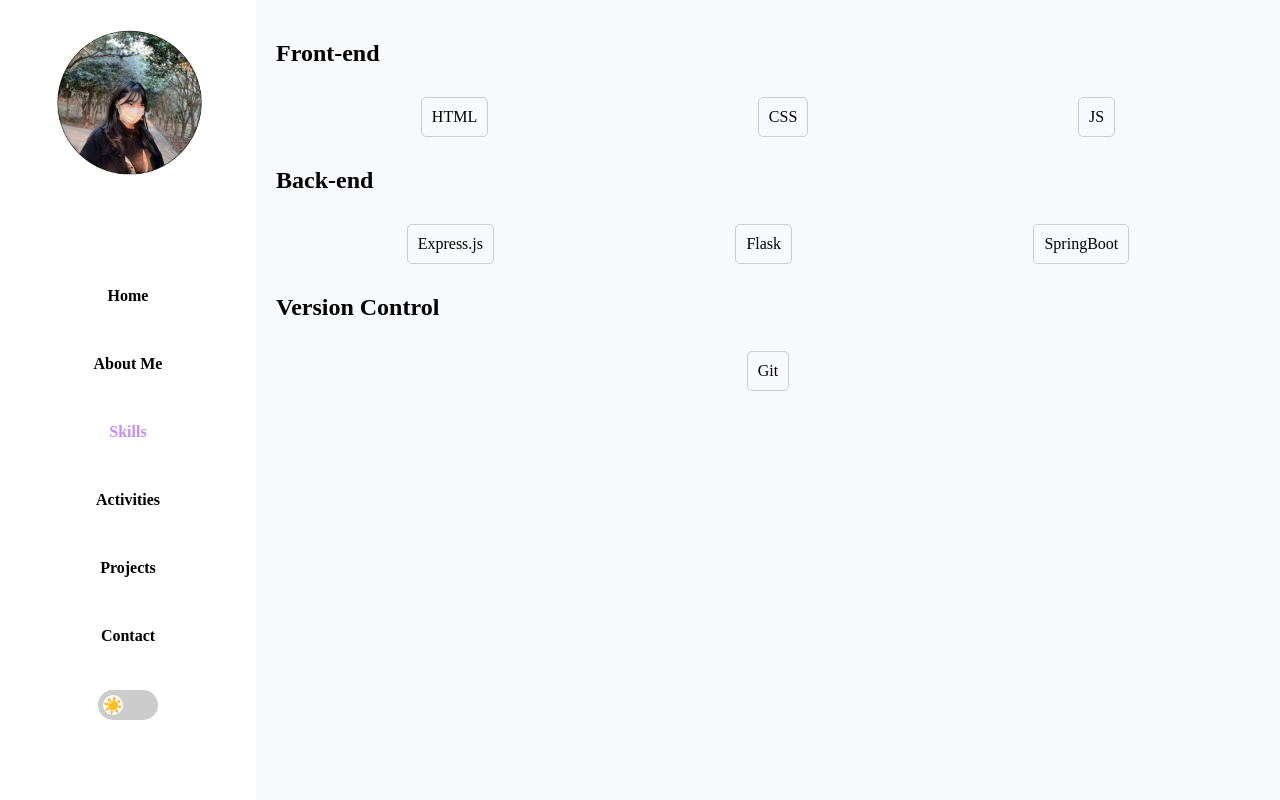
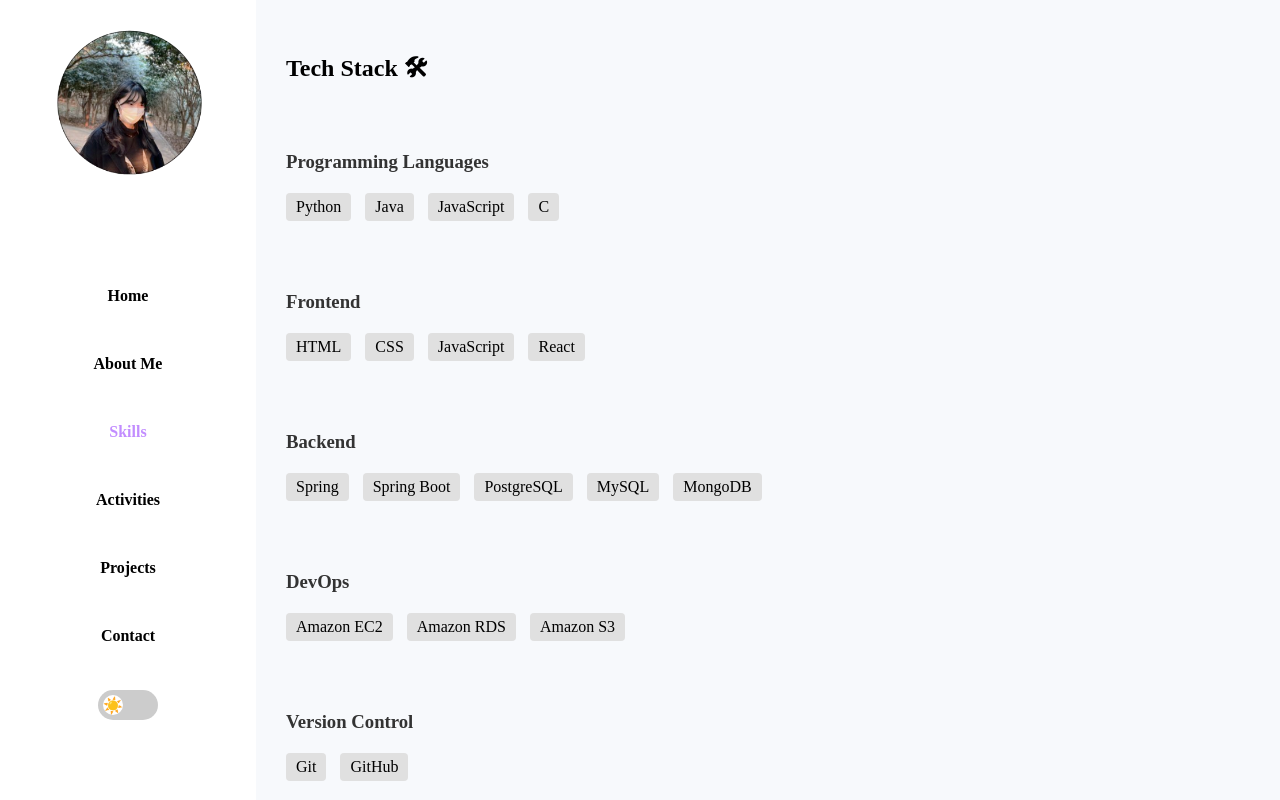
Before and after one commit to kgy1008/web_programming, a plain HTML site: page html/skills.html in a window 1280 px wide. Drawn offline with Linux system fonts and the light colour scheme.

Commit message:
다크모드적용 문제 해결

```diff
--- a/css/about.css
+++ b/css/about.css
@@ -67,6 +67,7 @@ body, html {
     height: auto;
 }
 
+
 .about-content {
     margin-left: 20%;
     width: 80%;
@@ -74,36 +75,46 @@ body, html {
     background-color: #f7f9fc;
 }
 
-.about-text h1 {
-    font-size: 24px;
+.about-content h1 {
+    font-size: 28px;
+    margin-bottom: 20px;
 }
 
-.animated-text {
-    display: inline-block;
+.about-content p {
+    font-size: 16px;
+    line-height: 1.6;
+    margin-bottom: 15px;
 }
 
-.letter {
-    opacity: 0;
-    display: inline-block;
-    transform: translateY(-20px);
-    transition: all 0.3s ease;
+.info-card {
+    display: flex;
+    justify-content: space-around;
+    flex-wrap: wrap;
+    margin-top: 20px;
 }
 
-.letter.appear {
-    opacity: 1;
-    transform: translateY(0);
+.card {
+    background-color: white;
+    box-shadow: 0 2px 4px rgba(0,0,0,0.1);
+    padding: 10px 20px;
+    margin: 10px;
+    flex-basis: calc(50% - 20px);
+    text-align: left;
+    border-radius: 5px;
 }
 
-.info-cards {
-    display: flex;
-    flex-wrap: wrap;
-    gap: 20px;
+.card .title {
+    font-weight: bold;
+    color: #2a4770;
 }
 
-.info-card .card {
-    border: 1px solid #ccc;
-    padding: 20px;
-    text-align: center;
+.card .value {
+    color: #666;
+}
+
+.card a {
+    color: #1a73e8;
+    text-decoration: none;
 }
 
 @media (max-width: 768px) {
@@ -145,6 +156,10 @@ body, html {
     background-color: #2e2e2e;
 }
 
+.dark-mode .body, html{
+    background-color: #2e2e2e;
+}
+
 .dark-mode .menu-bar {
     background-color: rgb(38, 38, 38);
 }
--- a/css/activity.css
+++ b/css/activity.css
@@ -3,6 +3,7 @@ body, html {
     padding: 0;
     width: 100%;
     height: 100%;
+    background-color: #f7f9fc;
 }
 
 .container {
@@ -70,7 +71,6 @@ body, html {
     margin-left: 20%;
     width: 80%;
     padding: 20px;
-    background-color: #f7f9fc;
 }
 
 .resume-wrap {
@@ -134,6 +134,10 @@ body, html {
     background-color: #2e2e2e;
 }
 
+.dark-mode body, html{
+    background-color: #2e2e2e;
+}
+
 .dark-mode .menu-bar {
     background-color: rgb(38, 38, 38);
 }
--- a/css/contact.css
+++ b/css/contact.css
@@ -158,6 +158,10 @@ button:hover {
     background-color: #2e2e2e;
 }
 
+.dark-mode .body, html{
+    background-color: #2e2e2e;
+}
+
 .dark-mode .menu-bar {
     background-color: rgb(38, 38, 38);
 }
--- a/css/index.css
+++ b/css/index.css
@@ -123,7 +123,7 @@ body, html {
     }
 }
 
-.dark-mode .content {
+.dark-mode body, html {
     background-color: #2e2e2e;
     color: #f1f1f1;
 }
--- a/css/projects.css
+++ b/css/projects.css
@@ -154,6 +154,10 @@ body, html {
     background-color: #2e2e2e;
 }
 
+.dark-mode .body, html{
+    background-color: #2e2e2e;
+}
+
 .dark-mode .menu-bar {
     background-color: rgb(38, 38, 38);
 }
--- a/css/skills.css
+++ b/css/skills.css
@@ -70,25 +70,33 @@ body, html {
 .skills-content {
     margin-left: 20%;
     width: 80%;
-    padding: 20px;
-    background-color: #f7f9fc;
+    padding: 30px;
 }
 
-.skill-category {
+.tech-stack {
+    width: 80%;
+    border-radius: 8px;
+    margin-top: 60px;
+}
+
+.category {
+    margin-bottom: 70px;
+}
+
+.category h3 {
+    color: #333;
     margin-bottom: 20px;
 }
 
-.skill-set {
-    display: flex;
-    justify-content: space-around;
-    padding: 10px;
+.items span {
+    display: inline-block;
+    background-color: #e0e0e0;
+    padding: 5px 10px;
+    margin-right: 10px;
+    border-radius: 4px;
 }
 
-.skill {
-    padding: 10px;
-    border: 1px solid #ccc;
-    border-radius: 5px;
-}
+
 
 @media (max-width: 768px) {
     .container {
@@ -116,11 +124,6 @@ body, html {
         padding: 10px;
     }
 
-    .skill-set {
-        flex-direction: column;
-        align-items: center;
-    }
-
     .profile-pic {
         display: none;
     }
@@ -130,11 +133,22 @@ body, html {
     }
 }
 
-.dark-mode .skills-content {
+.dark-mode body, html {
     background-color: #2e2e2e;
-    color: #f1f1f1;
 }
 
 .dark-mode .menu-bar {
     background-color: rgb(38, 38, 38);
 }
+
+.dark-mode .items span {
+    color: #333;
+}
+
+.dark-mode .category h3 {
+    color: #dadada;
+}
+
+.dark-mode .skills-content h2 {
+    color: #ffcc00;
+}
--- a/css/toggle.css
+++ b/css/toggle.css
@@ -1,5 +1,12 @@
-.dark-mode {
-    background-color: #1e1e1e;
+html, body {
+    height: 100%;
+    margin: 0;
+    padding: 0;
+    width: 100%;
+}
+
+.dark-mode{
+    background-color: #2e2e2e;
     color: #f1f1f1;
 }
 
@@ -13,6 +20,10 @@
 
 .dark-mode .menu a:hover {
     color: #ffcc00;
+}
+
+.dark-mode .menu-bar {
+    background-color: rgb(38, 38, 38);
 }
 
 .toggle-container {
--- a/html/skills.html
+++ b/html/skills.html
@@ -29,39 +29,49 @@
             </nav>
         </div>
         <div class="skills-content">
-            <div class="skill-category">
-                <h2>Front-end</h2>
-                <div class="skill-set">
-                    <div class="skill">
-                        <span>HTML</span>
-                    </div>
-                    <div class="skill">
-                        <span>CSS</span>
-                    </div>
-                    <div class="skill">
-                        <span>JS</span>
+            <h2>Tech Stack 🛠</h2>
+            <div class="tech-stack">
+                <div class="category">
+                    <h3>Programming Languages</h3>
+                    <div class="items">
+                        <span>Python</span>
+                        <span>Java</span>
+                        <span>JavaScript</span>
+                        <span>C</span>
                     </div>
                 </div>
-            </div>
-            <div class="skill-category">
-                <h2>Back-end</h2>
-                <div class="skill-set">
-                    <div class="skill">
-                        <span>Express.js</span>
-                    </div>
-                    <div class="skill">
-                        <span>Flask</span>
-                    </div>
-                    <div class="skill">
-                        <span>SpringBoot</span>
+                <div class="category">
+                    <h3>Frontend</h3>
+                    <div class="items">
+                        <span>HTML</span>
+                        <span>CSS</span>
+                        <span>JavaScript</span>
+                        <span>React</span>
                     </div>
                 </div>
-            </div>
-            <div class="skill-category">
-                <h2>Version Control</h2>
-                <div class="skill-set">
-                    <div class="skill">
+                <div class="category">
+                    <h3>Backend</h3>
+                    <div class="items">
+                        <span>Spring</span>
+                        <span>Spring Boot</span>
+                        <span>PostgreSQL</span>
+                        <span>MySQL</span>
+                        <span>MongoDB</span>
+                    </div>
+                </div>
+                <div class="category">
+                    <h3>DevOps</h3>
+                    <div class="items">
+                        <span>Amazon EC2</span>
+                        <span>Amazon RDS</span>
+                        <span>Amazon S3</span>
+                    </div>
+                </div>
+                <div class="category">
+                    <h3>Version Control</h3>
+                    <div class="items">
                         <span>Git</span>
+                        <span>GitHub</span>
                     </div>
                 </div>
             </div>
```
Also changed, not shown: html/about.html (+0 -4 lines), html/activity.html (+1 -1 lines).
